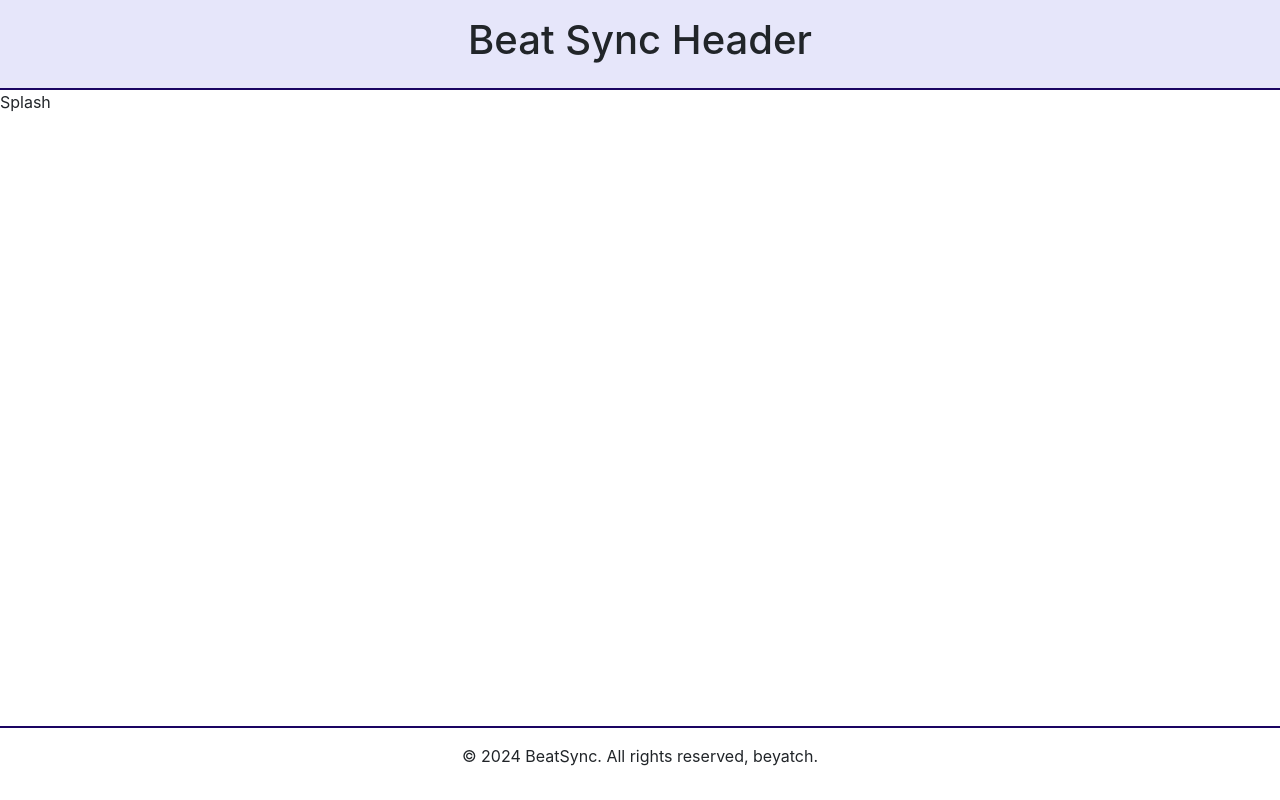
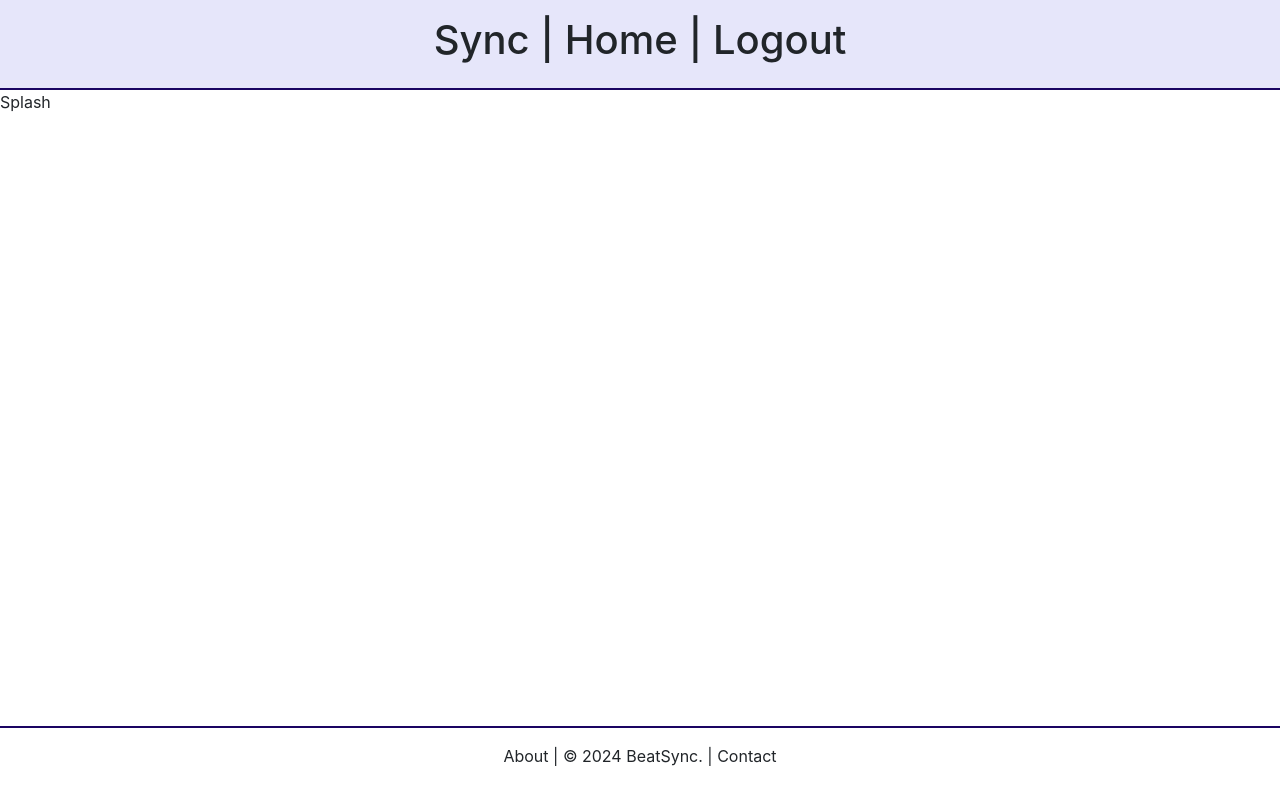
Before and after one commit to Xaeonmy-Team/bs-frontend, a React (Create React App) app: page / in a window 1280 px wide. Built offline with nearby package versions, Linux system fonts and the light colour scheme; the HTML template or start-up script is replaced by a standard one.

Commit message:
some extra love

```diff
--- a/src/App.css
+++ b/src/App.css
@@ -17,11 +17,6 @@
 	padding: 1rem 2rem;
 }
 
-/* .header-logo {
-	height: 80px;
-	margin-left: 1rem;
-} */
-
 .not-found {
 	align-items: center;
 	display: flex;
--- a/src/components/ArtistProtectedIndex.js
+++ b/src/components/ArtistProtectedIndex.js
@@ -1,5 +1,4 @@
 import React from "react"
-// import { ArtistCard, ArtistTile, CardImg, CardBody, CardTitle, CardSubtitle, Button } from "reactstrap"
 import { NavLink } from "react-router-dom"
 
 const ArtistProtectedIndex = ({ currentUser, apartments }) => {
--- a/src/components/ArtistTile.js
+++ b/src/components/ArtistTile.js
@@ -1,8 +1,6 @@
 import './App.css';
 import React from 'react';
 import { Route, Routes } from 'react-router-dom';
-import Header from './components/Header';
-import Footer from './components/Footer';
 
 {
   currentUser && (
--- a/src/components/Footer.js
+++ b/src/components/Footer.js
@@ -3,7 +3,7 @@ import React from 'react';
 const Footer = () => {
   return (
     <footer className="footer">
-      <p>&copy; 2024 BeatSync. All rights reserved, beyatch.</p>
+      <p> About | &copy; 2024 BeatSync. | Contact</p>
     </footer>
   );
 };
--- a/src/components/Header.js
+++ b/src/components/Header.js
@@ -1,11 +1,9 @@
 import React from 'react'
-// import { Nav, NavItem } from 'reactstrap'
-// import { NavLink } from 'react-router-dom'
 
 const Header = () => {
   return (
     <header className="header-nav">
-      <h1>Beat Sync Header</h1>
+      <h1>Sync | Home | Logout </h1>
     </header>
   );
 };
```
Also changed, not shown: src/components/ArtistCard.js (deleted, +0 -21 lines).
